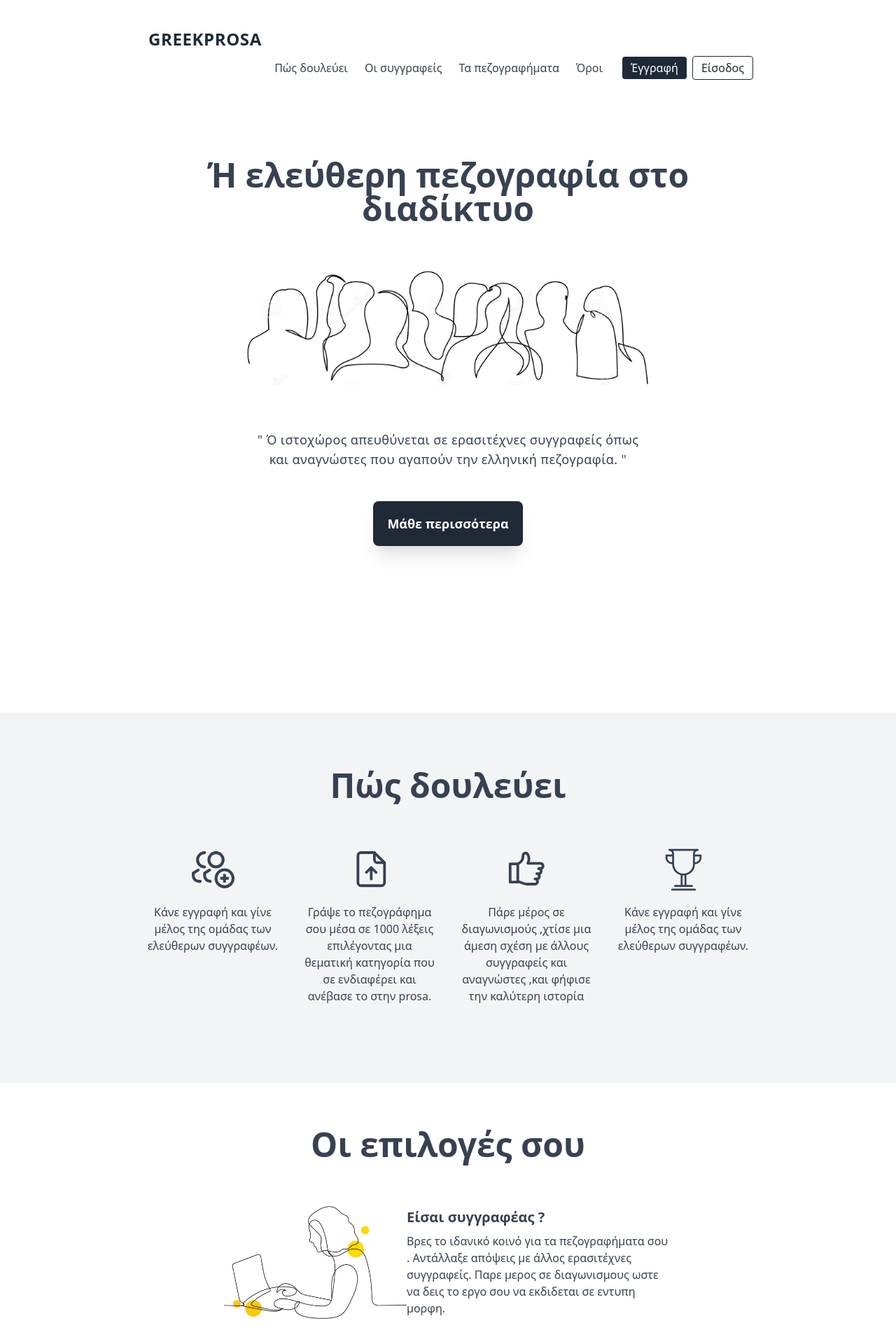
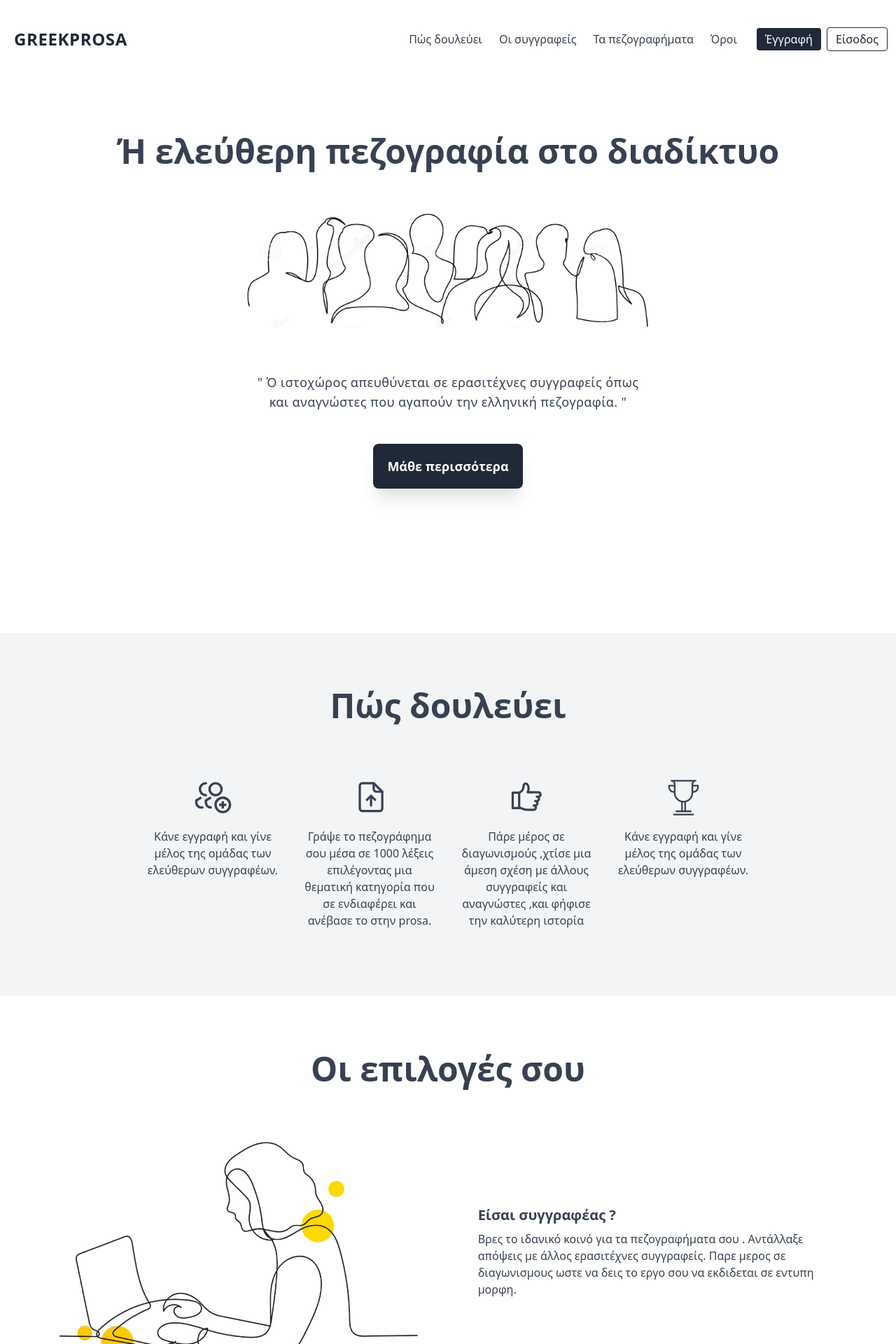
Before and after one commit to bres/prosa, a Django app: page / in a window 1280 px wide. Shown: the top 1920 px of the page at 70% size. Run offline with Django 3.2, Linux system fonts and the light colour scheme.

Commit message:
editing the margins on landing page

```diff
--- a/prosa/blog/templates/blog/base.html
+++ b/prosa/blog/templates/blog/base.html
@@ -27,8 +27,8 @@
 <body class=" antialiased">
 
 <!-- navmenu -->
-<section claa="container mx-auto">
-<nav class="flex items-center bg-white px-3 flex-wrap  mx-48 my-8">
+<section class="container mx-auto">
+<nav class="flex items-center bg-white px-3 flex-wrap  my-8">
       <a href="#" class="p-2 mr-4 inline-flex items-center">
 
         <span class="text-2xl text-gray-800 font-bold uppercase tracking-wide">greekprosa </span>
--- a/prosa/blog/templates/blog/home.html
+++ b/prosa/blog/templates/blog/home.html
@@ -3,7 +3,7 @@
 {% block content %}
 
 <!-- header section -->
-<section class="mx-48">
+<section class="container mx-auto">
 
   <div class="flex flex-col ">
   <div class="w-full mt-20">
@@ -32,14 +32,14 @@
 
 
 <!-- how_to section -->
-<section class="bg-gray-100 mt-64 pb-24 ">
-  <p class="text-5xl font-semibold text-gray-700 text-center pt-20 mx-48">Πώς δουλεύει</p>
+<section class="bg-gray-100 mt-56 pb-20 container mx-auto">
+  <p class="text-5xl font-semibold text-gray-700 text-center pt-20 ">Πώς δουλεύει</p>
 
 
-  <div class=" flex flex-col lg:flex-row justify-evenly mx-48  mt-16 ">
+  <div class=" flex flex-col lg:flex-row justify-center mx-48  mt-20 ">
 
   <div class=" flex flex-col items-center">
-    <svg class="fill-current text-gray-700" viewBox="0 0 32 32" height="65px" width="65px" xmlns="http://www.w3.org/2000/svg"><defs></defs><title/><g data-name="Layer 26" id="Layer_26"><path class="cls-1" d="M14,25.18a5,5,0,0,1-5-5V18.36a1,1,0,0,1,.49-.86l3.63-2.18a1,1,0,0,1,1,1.72L11,18.93v1.25a3,3,0,0,0,3,3,1,1,0,0,1,0,2Z"/><path class="cls-1" d="M7,25.18H6a5,5,0,0,1-5-5V18.36a1,1,0,0,1,.49-.86l3.63-2.18a1,1,0,0,1,1,1.72L3,18.93v1.25a3,3,0,0,0,3,3H7a1,1,0,0,1,0,2Z"/><path class="cls-1" d="M10,15A6,6,0,0,1,10,3a1,1,0,0,1,0,2,4,4,0,0,0,0,8,1,1,0,0,1,0,2Z"/><path class="cls-1" d="M18,15a6,6,0,1,1,6-6A6,6,0,0,1,18,15ZM18,5a4,4,0,1,0,4,4A4,4,0,0,0,18,5Z"/><path class="cls-1" d="M24,29a7,7,0,1,1,7-7A7,7,0,0,1,24,29Zm0-12a5,5,0,1,0,5,5A5,5,0,0,0,24,17Z"/>
+    <svg class="fill-current text-gray-700" viewBox="0 0 32 32" height="55px" width="55px" xmlns="http://www.w3.org/2000/svg"><defs></defs><title/><g data-name="Layer 26" id="Layer_26"><path class="cls-1" d="M14,25.18a5,5,0,0,1-5-5V18.36a1,1,0,0,1,.49-.86l3.63-2.18a1,1,0,0,1,1,1.72L11,18.93v1.25a3,3,0,0,0,3,3,1,1,0,0,1,0,2Z"/><path class="cls-1" d="M7,25.18H6a5,5,0,0,1-5-5V18.36a1,1,0,0,1,.49-.86l3.63-2.18a1,1,0,0,1,1,1.72L3,18.93v1.25a3,3,0,0,0,3,3H7a1,1,0,0,1,0,2Z"/><path class="cls-1" d="M10,15A6,6,0,0,1,10,3a1,1,0,0,1,0,2,4,4,0,0,0,0,8,1,1,0,0,1,0,2Z"/><path class="cls-1" d="M18,15a6,6,0,1,1,6-6A6,6,0,0,1,18,15ZM18,5a4,4,0,1,0,4,4A4,4,0,0,0,18,5Z"/><path class="cls-1" d="M24,29a7,7,0,1,1,7-7A7,7,0,0,1,24,29Zm0-12a5,5,0,1,0,5,5A5,5,0,0,0,24,17Z"/>
     <rect class="cls-1" height="2" width="6" x="21" y="21"/><rect class="cls-1" height="6" width="2" x="23" y="19"/></g></svg>
         <p class="p-4 max-w-md text-gray-700 text-center">
             Κάνε εγγραφή και γίνε μέλος της ομάδας των ελεύθερων συγγραφέων.
@@ -48,7 +48,7 @@
 
 
   <div class="flex flex-col items-center">
-  <svg class="fill-current text-gray-700" viewBox="0 0 512 512" height="65px" width="65px" xmlns="http://www.w3.org/2000/svg"><title/><g data-name="1" id="_1">0<path d="M384.83,450H156a50.17,50.17,0,0,1-50.11-50.11V98.11A50.17,50.17,0,0,1,156,48h150.1a15,15,0,0,1,10.61,4.39L430.55,166.27a15,15,0,0,1,4.39,10.61v223A50.17,50.17,0,0,1,384.83,450ZM156,78a20.13,20.13,0,0,0-20.11,20.11V399.89A20.13,20.13,0,0,0,156,420H384.83a20.13,20.13,0,0,0,20.11-20.11V183.09L299.85,78Z"/>
+  <svg class="fill-current text-gray-700" viewBox="0 0 512 512" height="55px" width="55px" xmlns="http://www.w3.org/2000/svg"><title/><g data-name="1" id="_1">0<path d="M384.83,450H156a50.17,50.17,0,0,1-50.11-50.11V98.11A50.17,50.17,0,0,1,156,48h150.1a15,15,0,0,1,10.61,4.39L430.55,166.27a15,15,0,0,1,4.39,10.61v223A50.17,50.17,0,0,1,384.83,450ZM156,78a20.13,20.13,0,0,0-20.11,20.11V399.89A20.13,20.13,0,0,0,156,420H384.83a20.13,20.13,0,0,0,20.11-20.11V183.09L299.85,78Z"/>
   <path d="M419.94,191.88H341.17a50.17,50.17,0,0,1-50.11-50.11V63a15,15,0,0,1,30,0v78.77a20.13,20.13,0,0,0,20.11,20.11h78.77a15,15,0,0,1,0,30Z"/>
   <path d="M324.84,300.45a14.92,14.92,0,0,1-10.6-4.4L270.4,252.21l-43.85,43.84a15,15,0,1,1-21.21-21.21l54.45-54.45a15,15,0,0,1,21.21,0l54.45,54.45a15,15,0,0,1-10.61,25.61Z"/>
   <path d="M270.4,375a15,15,0,0,1-15-15V241a15,15,0,1,1,30,0V360A15,15,0,0,1,270.4,375Z"/></g></svg>
@@ -59,7 +59,7 @@
 
 
   <div class=" flex flex-col items-center">
-  <svg class="fill-current text-gray-700" viewBox="0 0 512 512" height="65px" width="65px" xmlns="http://www.w3.org/2000/svg"><title/><g data-name="1" id="_1"><path d="M348.45,432.7H261.8a141.5,141.5,0,0,1-49.52-8.9l-67.5-25.07a15,15,0,0,1,10.45-28.12l67.49,25.07a111.79,111.79,0,0,0,39.08,7h86.65a14.21,14.21,0,1,0,0-28.42,15,15,0,0,1,0-30H368.9a14.21,14.21,0,1,0,0-28.42,15,15,0,0,1,0-30h20.44a14.21,14.21,0,0,0,10.05-24.26,14.08,14.08,0,0,0-10.05-4.16,15,15,0,0,1,0-30h20.45a14.21,14.21,0,0,0,10-24.26,14.09,14.09,0,0,0-10-4.17H268.15A15,15,0,0,1,255,176.74a100.2,100.2,0,0,0,9.2-29.33c3.39-21.87-.79-41.64-12.42-58.76a12.28,12.28,0,0,0-22.33,7c.49,51.38-23.25,88.72-68.65,108a15,15,0,1,1-11.72-27.61c18.72-8,32.36-19.75,40.55-35.08,6.68-12.51,10-27.65,9.83-45C199.31,77,211,61,229.18,55.34s36.81.78,47.45,16.46c24.71,36.36,20.25,74.1,13.48,97.21H409.79a44.21,44.21,0,0,1,19.59,83.84,44.27,44.27,0,0,1-20.44,58.42,44.27,44.27,0,0,1-20.45,58.43,44.23,44.23,0,0,1-40,63Z"/>
+  <svg class="fill-current text-gray-700" viewBox="0 0 512 512" height="55px" width="55px" xmlns="http://www.w3.org/2000/svg"><title/><g data-name="1" id="_1"><path d="M348.45,432.7H261.8a141.5,141.5,0,0,1-49.52-8.9l-67.5-25.07a15,15,0,0,1,10.45-28.12l67.49,25.07a111.79,111.79,0,0,0,39.08,7h86.65a14.21,14.21,0,1,0,0-28.42,15,15,0,0,1,0-30H368.9a14.21,14.21,0,1,0,0-28.42,15,15,0,0,1,0-30h20.44a14.21,14.21,0,0,0,10.05-24.26,14.08,14.08,0,0,0-10.05-4.16,15,15,0,0,1,0-30h20.45a14.21,14.21,0,0,0,10-24.26,14.09,14.09,0,0,0-10-4.17H268.15A15,15,0,0,1,255,176.74a100.2,100.2,0,0,0,9.2-29.33c3.39-21.87-.79-41.64-12.42-58.76a12.28,12.28,0,0,0-22.33,7c.49,51.38-23.25,88.72-68.65,108a15,15,0,1,1-11.72-27.61c18.72-8,32.36-19.75,40.55-35.08,6.68-12.51,10-27.65,9.83-45C199.31,77,211,61,229.18,55.34s36.81.78,47.45,16.46c24.71,36.36,20.25,74.1,13.48,97.21H409.79a44.21,44.21,0,0,1,19.59,83.84,44.27,44.27,0,0,1-20.44,58.42,44.27,44.27,0,0,1-20.45,58.43,44.23,44.23,0,0,1-40,63Z"/>
   <path d="M155,410.49H69.13a15,15,0,0,1-15-15V189.86a15,15,0,0,1,15-15H155a15,15,0,0,1,15,15V395.49A15,15,0,0,1,155,410.49Zm-70.84-30H140V204.86H84.13Z"/></g></svg>
         <p class="p-4  max-w-md text-gray-700 text-center">
           Πάρε μέρος σε διαγωνισμούς ,χτίσε μια άμεση σχέση με άλλους συγγραφείς και αναγνώστες ,και φήφισε την καλύτερη ιστορία
@@ -68,7 +68,7 @@
 
 
   <div class=" flex flex-col items-center">
-  <svg class="fill-current text-gray-700" enable-background="new 0 0 48 48" height="65px" width="65px"  id="Layer_1" version="1.1" viewBox="0 0 48 48"  xml:space="preserve" xmlns="http://www.w3.org/2000/svg" xmlns:xlink="http://www.w3.org/1999/xlink"><path clip-rule="evenodd" d="M36,18L36,18c0,5.59-3.827,10.272-9,11.606V40h6c0.553,0,1,0.448,1,1  c0,0.553-0.447,1-1,1H15c-0.553,0-1-0.447-1-1c0-0.552,0.447-1,1-1h6V29.606C15.827,28.272,12,23.59,12,18l0,0c-3.866,0-7-3.134-7-7  V9c0-0.552,0.447-1,1-1h6V7c0-1.657-1.343-3-3-3l0,0C8.447,4,8,3.552,8,3s0.447-1,1-1l0,0l0,0h30l0,0l0,0c0.553,0,1,0.448,1,1  s-0.447,1-1,1l0,0c-1.657,0-3,1.343-3,3l0,0v1h6c0.553,0,1,0.448,1,1v2C43,14.866,39.866,18,36,18z M23,40h2V29.949  C24.67,29.977,24.338,30,24,30s-0.67-0.023-1-0.051V40z M7,10v1c0,2.762,2.238,5,5,5v-6H7z M12.978,4C13.61,4.838,14,5.869,14,7l0,0  v11c0,5.523,4.477,10,10,10c5.522,0,10-4.477,10-10V7l0,0l0,0c0-1.131,0.39-2.162,1.022-3H12.978z M41,10h-5v6c2.762,0,5-2.238,5-5
+  <svg class="fill-current text-gray-700" enable-background="new 0 0 48 48" height="55px" width="55px"  id="Layer_1" version="1.1" viewBox="0 0 48 48"  xml:space="preserve" xmlns="http://www.w3.org/2000/svg" xmlns:xlink="http://www.w3.org/1999/xlink"><path clip-rule="evenodd" d="M36,18L36,18c0,5.59-3.827,10.272-9,11.606V40h6c0.553,0,1,0.448,1,1  c0,0.553-0.447,1-1,1H15c-0.553,0-1-0.447-1-1c0-0.552,0.447-1,1-1h6V29.606C15.827,28.272,12,23.59,12,18l0,0c-3.866,0-7-3.134-7-7  V9c0-0.552,0.447-1,1-1h6V7c0-1.657-1.343-3-3-3l0,0C8.447,4,8,3.552,8,3s0.447-1,1-1l0,0l0,0h30l0,0l0,0c0.553,0,1,0.448,1,1  s-0.447,1-1,1l0,0c-1.657,0-3,1.343-3,3l0,0v1h6c0.553,0,1,0.448,1,1v2C43,14.866,39.866,18,36,18z M23,40h2V29.949  C24.67,29.977,24.338,30,24,30s-0.67-0.023-1-0.051V40z M7,10v1c0,2.762,2.238,5,5,5v-6H7z M12.978,4C13.61,4.838,14,5.869,14,7l0,0  v11c0,5.523,4.477,10,10,10c5.522,0,10-4.477,10-10V7l0,0l0,0c0-1.131,0.39-2.162,1.022-3H12.978z M41,10h-5v6c2.762,0,5-2.238,5-5
   V10z M12,44h24c0.553,0,1,0.448,1,1c0,0.553-0.447,1-1,1H12c-0.553,0-1-0.447-1-1C11,44.448,11.447,44,12,44z" fill-rule="evenodd"/> </svg>
 
         <p class="p-4 max-w-md text-gray-700 text-center">
@@ -82,10 +82,10 @@
 </section>
 
 <!-- what_you_do section-->
-<section class="pb-12 mx-48 ">
-        <p class="text-5xl text-gray-700 font-semibold text-center pt-16  ">Οι επιλογές σου</p>
+<section class="pb-20 container mx-auto">
+        <p class="text-5xl text-gray-700 font-semibold text-center pt-20  ">Οι επιλογές σου</p>
 
-          <div class="flex flex-col lg:flex-row sm:justify-evenly md:items-center mt-16 mx-20 md:mx-32 ">
+          <div class="flex flex-col lg:flex-row sm:justify-evenly md:items-center mt-20 mx-20 md:mx-0 ">
                 <div class=" max-w-lg ">
                     <img class="object-cover" src="{% static 'images/writer.png' %}">
                 </div>
@@ -99,7 +99,7 @@
                </div>
           </div>
 
-          <div class="flex flex-col lg:flex-row sm:justify-evenly md:items-center mt-16 mx-20 md:mx-32 ">
+          <div class="flex flex-col lg:flex-row sm:justify-evenly md:items-center mt-20 mx-20 md:mx-32 ">
                              <div class=" max-w-lg text-justify md:text-left">
                               <p class="text-gray-700 font-semibold text-xl pb-2">Είσαι αναγνώστης ?</p>
 
@@ -114,7 +114,7 @@
                              </div>
           </div>
 
-         <div class="flex flex-col lg:flex-row sm:justify-evenly md:items-center mt-16 mx-20 md:mx-32 ">
+         <div class="flex flex-col lg:flex-row sm:justify-evenly md:items-center mt-20 mx-20 md:mx-32 ">
                      <div class=" max-w-lg ">
                         <img class="object-cover" src="{% static 'images/meeting.jpg' %}">
                     </div>
@@ -133,11 +133,11 @@
 
 
 <!-- what writers saying section-->
-<section class="bg-gray-100 border-b border-gray-300 mt-24 pb-24">
-  <p class="text-5xl font-semibold text-gray-700 text-center mx-48  pt-16"> What Writers Are Saying About Us </p>
+<section class="bg-gray-100 border-b border-gray-300  pb-20 container mx-auto">
+  <p class="text-5xl font-semibold text-gray-700 text-center mx-48  pt-20"> What Writers Are Saying About Us </p>
 
 
-  <div class=" flex flex-col lg:flex-row justify-evenly  mx-48  mt-16 tracking-wide">
+  <div class=" flex flex-col lg:flex-row justify-evenly  mx-48  mt-20 tracking-wide">
 
     <div class="flex flex-col items-center max-w-xs">
     <svg  class="fill-current text-gray-700" height="40px" width="40px" viewBox="0 -1 401.52289 401"  xmlns="http://www.w3.org/2000/svg"><path d="m370.589844 250.972656c-5.523438 0-10 4.476563-10 10v88.789063c-.019532 16.5625-13.4375 29.984375-30 30h-280.589844c-16.5625-.015625-29.980469-13.4375-30-30v-260.589844c.019531-16.558594 13.4375-29.980469 30-30h88.789062c5.523438 0 10-4.476563 10-10 0-5.519531-4.476562-10-10-10h-88.789062c-27.601562.03125-49.96875 22.398437-50 50v260.59375c.03125 27.601563 22.398438 49.96875 50 50h280.589844c27.601562-.03125 49.96875-22.398437 50-50v-88.792969c0-5.523437-4.476563-10-10-10zm0 0"/><path d="m376.628906 13.441406c-17.574218-17.574218-46.066406-17.574218-63.640625 0l-178.40625 178.40625c-1.222656 1.222656-2.105469 2.738282-2.566406 4.402344l-23.460937 84.699219c-.964844 3.472656.015624 7.191406 2.5625 9.742187 2.550781 2.546875 6.269531 3.527344 9.742187 2.566406l84.699219-23.464843c1.664062-.460938 3.179687-1.34375 4.402344-2.566407l178.402343-178.410156c17.546875-17.585937 17.546875-46.054687 0-63.640625zm-220.257812 184.90625 146.011718-146.015625 47.089844 47.089844-146.015625 146.015625zm-9.40625 18.875 37.621094 37.625-52.039063 14.417969zm227.257812-142.546875-10.605468 10.605469-47.09375-47.09375
@@ -193,7 +193,7 @@
 
 
 
-    <div class=" flex flex-col lg:flex-row justify-evenly  mx-48  mt-16 tracking-wide">
+    <div class=" flex flex-col lg:flex-row justify-evenly  mx-48  mt-20 tracking-wide">
 
     <div class="flex flex-col items-center max-w-xs">
     <svg  class="fill-current text-gray-700 " height="40px" width="40px" viewBox="0 -1 401.52289 401"  xmlns="http://www.w3.org/2000/svg"><path d="m370.589844 250.972656c-5.523438 0-10 4.476563-10 10v88.789063c-.019532 16.5625-13.4375 29.984375-30 30h-280.589844c-16.5625-.015625-29.980469-13.4375-30-30v-260.589844c.019531-16.558594 13.4375-29.980469 30-30h88.789062c5.523438 0 10-4.476563 10-10 0-5.519531-4.476562-10-10-10h-88.789062c-27.601562.03125-49.96875 22.398437-50 50v260.59375c.03125 27.601563 22.398438 49.96875 50 50h280.589844c27.601562-.03125 49.96875-22.398437 50-50v-88.792969c0-5.523437-4.476563-10-10-10zm0 0"/><path d="m376.628906 13.441406c-17.574218-17.574218-46.066406-17.574218-63.640625 0l-178.40625 178.40625c-1.222656 1.222656-2.105469 2.738282-2.566406 4.402344l-23.460937 84.699219c-.964844 3.472656.015624 7.191406 2.5625 9.742187 2.550781 2.546875 6.269531 3.527344 9.742187 2.566406l84.699219-23.464843c1.664062-.460938 3.179687-1.34375 4.402344-2.566407l178.402343-178.410156c17.546875-17.585937 17.546875-46.054687 0-63.640625zm-220.257812 184.90625 146.011718-146.015625 47.089844 47.089844-146.015625 146.015625zm-9.40625 18.875 37.621094 37.625-52.039063 14.417969zm227.257812-142.546875-10.605468 10.605469-47.09375-47.09375
@@ -251,10 +251,10 @@
 </section>
 
 
-<section class="bg-white h-48 ">
+<section class="bg-white h-48 container mx-auto">
 
 <!-- component -->
-<footer class="footer bg-white relative pt-1 mx-48">
+<footer class="footer bg-white relative pt-20 ">
     <div class="container mx-auto px-6">
 
         <div class="sm:flex sm:mt-8">
```
